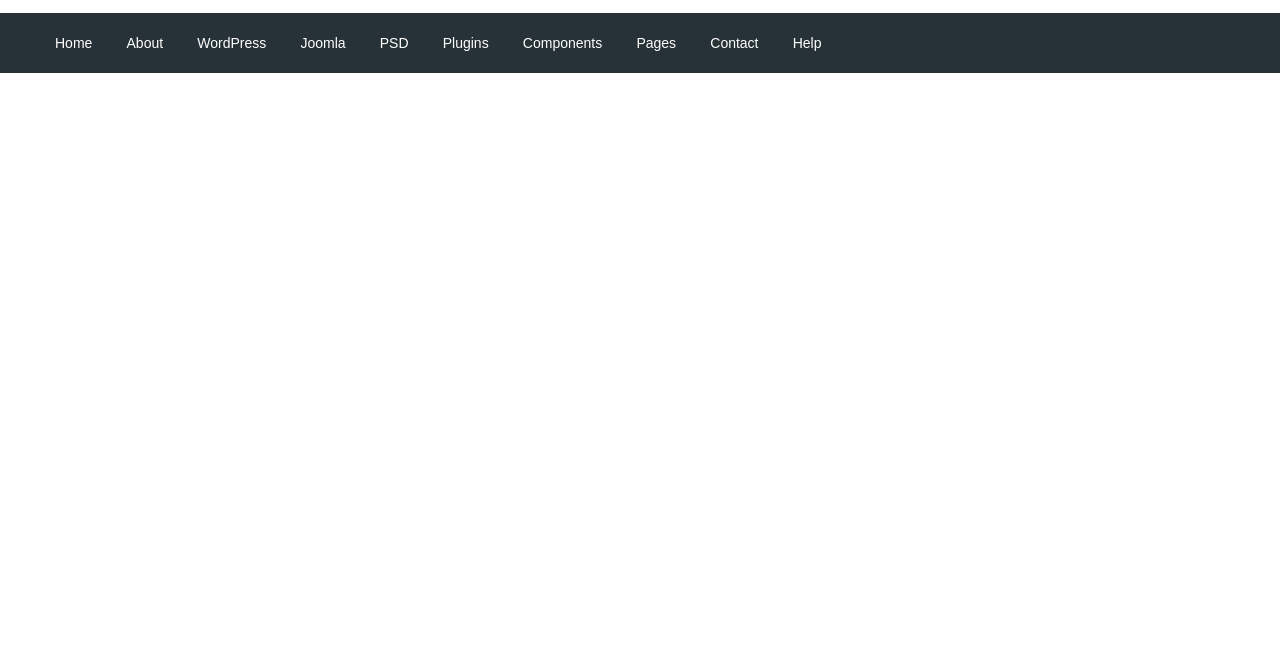
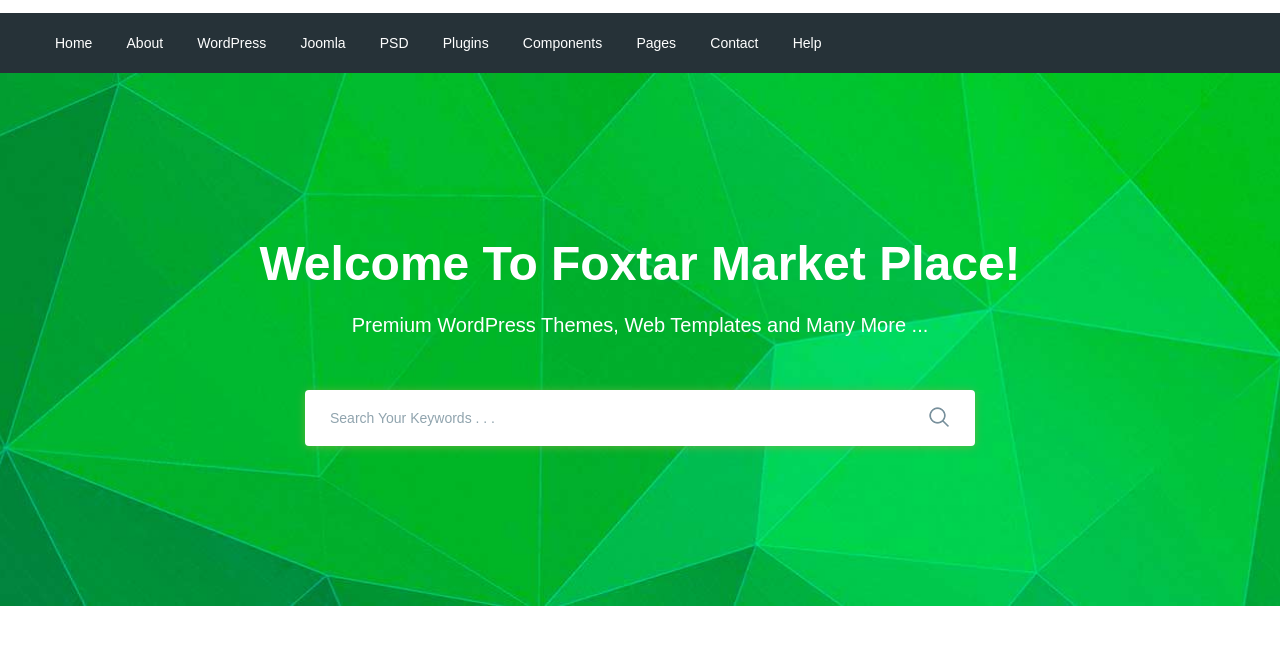
Before and after one commit to svaraua/Moderno, a website: page app/index.html in a window 1280 px wide. Shown: the part 77-722 px from the top of the page. Drawn offline with nearby package versions, Linux system fonts and the light colour scheme; files that its build step writes are made by us from their sources.

Commit message:
added search section

```diff
--- a/app/index.html
+++ b/app/index.html
@@ -96,6 +96,26 @@
         </div>
 
     </header>
+    <section class="search" style="background-image: url(images/search-bg.jpg);">
+        <div class="container">
+            <div class="search__inner">
+                <div class="search__inner-title">
+                    Welcome To Foxtar Market Place!
+                </div>
+                <div class="search__inner-text">
+                    Premium WordPress Themes, Web Templates and Many More ...
+                </div>
+                <div class="search__inner-form">
+                    <form>
+                        <input type="text" placeholder="Search Your Keywords . . ." required>
+                        <button type="submit">
+                            <img src="images/icons/search.png" alt="">
+                        </button>
+                    </form>
+                </div>
+            </div>
+        </div>
+    </section>
 
 
     <script src="https://ajax.googleapis.com/ajax/libs/jquery/3.4.1/jquery.min.js"></script>
--- a/app/scss/style.scss
+++ b/app/scss/style.scss
@@ -57,3 +57,58 @@
         font-size: 14px;
     }
 }
+
+.search {
+    background-repeat: no-repeat;
+    background-size: cover;
+    background-position: center;
+    min-height: 533px;
+}
+
+.search__inner {
+    padding: 155px 0px 100px;
+    color: #fff;
+    text-align: center;
+
+    &-title {
+        margin-bottom: 10px;
+        font-size: 48px;
+        font-weight: 700;
+        line-height: 72px;
+    }
+    &-text {
+        margin-bottom: 50px;
+        font-size: 20px;
+        font-weight: 500;
+        line-height: 30px;
+    }
+    &-form {
+        max-width: 670px;
+        margin: 0 auto;
+        position: relative;
+        input{
+            display: block;
+            width: 100%;
+            box-shadow: 0px 1px 10px 0px rgba(124, 178, 64, 0.75);
+            border-radius: 4px;
+            height: 56px;
+            border: none;
+            font-size: 14px;
+            font-weight: 500;
+            outline: none;
+            padding-left: 25px;
+            padding-right: 60px;
+            &::placeholder{
+                color: #90a4ae;
+                font-weight: 500;
+            }
+        }
+        button {
+            position: absolute;
+            border: none;
+            background-color: transparent;
+            right: 20px;
+            top: 16px;
+        }
+    }
+}
```
Also changed, not shown: app/images/icons/search.png (added), app/images/search-bg.jpg (added).
